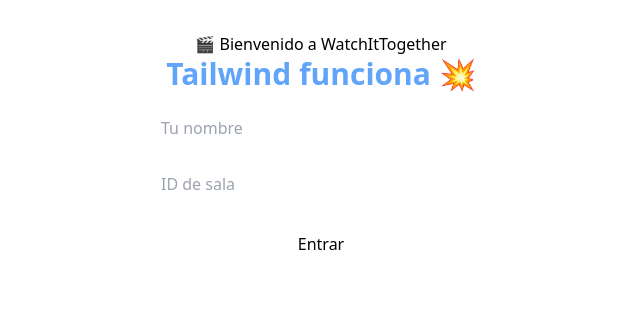
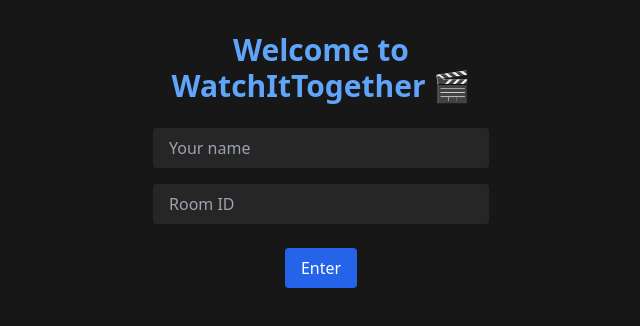
Before and after one commit to sebitacasa/watchit-frontend, a React (Vite) app: page / in a window 1280 px wide. Shown: the top 326 px of the page, without its empty margins (319-959 px from the left). Built offline with nearby package versions, Linux system fonts and the light colour scheme; no server answers.

Commit message:
new changes

```diff
--- a/src/Chat.jsx
+++ b/src/Chat.jsx
@@ -50,7 +50,7 @@
           value={input}
           onChange={(e) => setInput(e.target.value)}
           onKeyDown={(e) => e.key === 'Enter' && sendMessage()}
-          placeholder="Escribe un mensaje..."
+          placeholder="Start chat..."
           className="flex-1 px-3 py-2 rounded bg-neutral-600 text-white placeholder-gray-400 outline-none"
         />
         <button
--- a/src/Home.jsx
+++ b/src/Home.jsx
@@ -16,27 +16,37 @@
   };
 
   return (
-    <div style={{ padding: '2rem', maxWidth: '400px', margin: 'auto', textAlign: 'center' }}>
-      <h1>🎬 Bienvenido a WatchItTogether</h1>
-      <h1 className="text-3xl font-bold text-blue-400">Tailwind funciona 💥</h1>
+    <div className="flex flex-col min-h-screen bg-neutral-900 text-white pt-safe pb-safe">
+  <div className="p-8 max-w-[400px] mx-auto text-center bg-neutral-900">
+
+    <h1 className="text-3xl font-bold text-blue-400 mb-6">Welcome to WatchItTogether 🎬</h1>
+
     <input
       type="text"
-        placeholder="Tu nombre"
+      placeholder="Your name"
       value={username}
       onChange={(e) => setUsername(e.target.value)}
-        style={{ width: '100%', margin: '1rem 0', padding: '0.5rem' }}
+      className="w-full mb-4 px-4 py-2 bg-neutral-800 text-white placeholder-gray-400 rounded outline-none"
     />
+
     <input
       type="text"
-        placeholder="ID de sala"
+      placeholder="Room ID"
       value={roomId}
       onChange={(e) => setRoomId(e.target.value)}
-        style={{ width: '100%', marginBottom: '1rem', padding: '0.5rem' }}
+      className="w-full mb-6 px-4 py-2 bg-neutral-800 text-white placeholder-gray-400 rounded outline-none"
     />
-      <button onClick={handleJoin} style={{ width: '100%', padding: '0.75rem' }}>
-        Entrar
+
+    <button
+      onClick={handleJoin}
+      className="bg-blue-600 hover:bg-blue-500 text-white px-4 py-2 rounded transition"
+    >
+      Enter
     </button>
   </div>
+</div>
+
+
   );
 }
 
--- a/src/Room.jsx
+++ b/src/Room.jsx
@@ -140,7 +140,7 @@
       <div className="mb-4 flex gap-2">
         <input
           type="text"
-          placeholder="Pega el link de YouTube..."
+          placeholder="Search on YouTube..."
           className="flex-1 px-3 py-2 rounded bg-neutral-700 text-white placeholder-gray-400 outline-none"
           value={searchTerm}
           onChange={(e) => setSearchTerm(e.target.value)}
@@ -167,7 +167,7 @@
       </div>
 
       {/* Resultados de búsqueda */}
-   <div className="mt-4 max-h-[300px] overflow-y-auto text-black">
+   <div className="mt-4 max-h-[300px] overflow-y-auto text-white">
         <SearchResults
           videoId={videoId}
           setVideoId={setVideoId}
```
Lines whose indentation alone changed are shown as unchanged.
